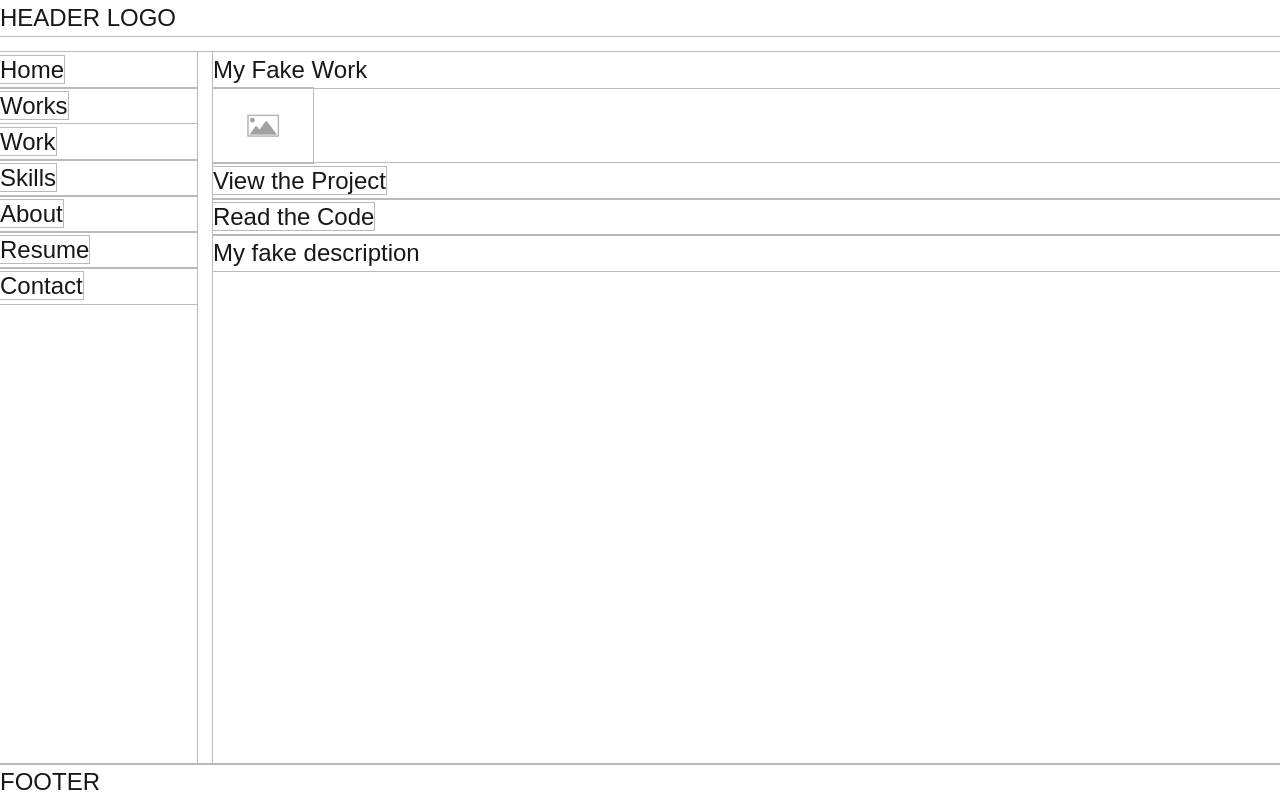
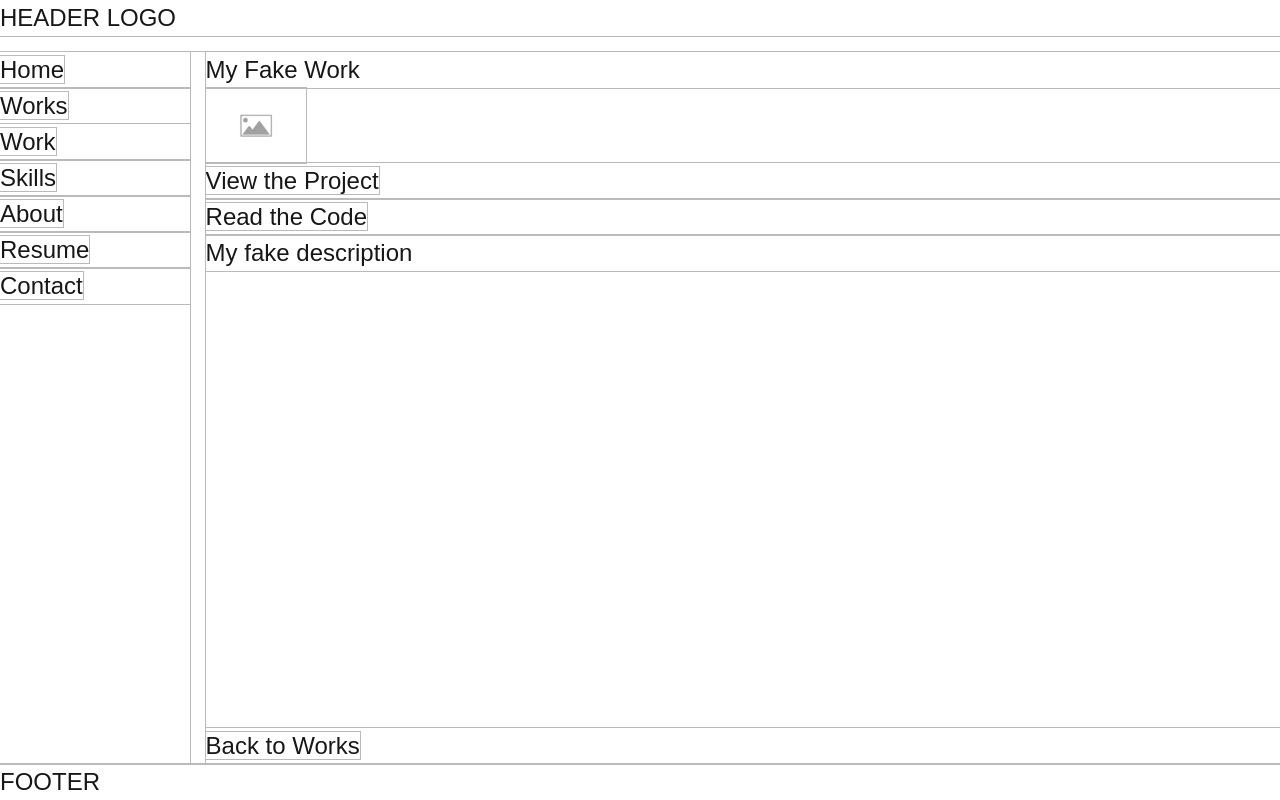
Before and after one commit to K-Zimny/portfolio4, a Next.js app: page /works/work in a window 1280 px wide. Built offline with nearby package versions, Linux system fonts and the light colour scheme.

Commit message:
Updates structure

```diff
--- a/src/app/globals.css
+++ b/src/app/globals.css
@@ -9,11 +9,17 @@
   --space-lg: 2rem;
 
   --main-nav-flex-direction: row;
+  --main-nav-main-width: 85%;
+  --main-nav-nav-width: 15%;
+
   --works-grid-cols: repeat(3, 1fr);
 }
 
 @media (max-width: 1200px) {
   :root {
+    --main-nav-main-width: 75%;
+    --main-nav-nav-width: 25%;
+
     --works-grid-cols: repeat(2, 1fr);
   }
 }
@@ -21,6 +27,9 @@
 @media (max-width: 768px) {
   :root {
     --main-nav-flex-direction: column;
+    --main-nav-main-width: 100%;
+    --main-nav-nav-width: 100%;
+
     --works-grid-cols: repeat(1, 1fr);
   }
 }
--- a/src/components/home/Home.jsx
+++ b/src/components/home/Home.jsx
@@ -1,8 +1,9 @@
+import style from "@/components/home/home.module.css";
 import Link from "next/link";
 
 export default function Home() {
   return (
-    <>
+    <div id={style.home}>
       <h1>Name</h1>
       <p>Position</p>
       <p>
@@ -22,6 +23,6 @@ export default function Home() {
           <Link href="/contact">Contact</Link>
         </li>
       </ul>
-    </>
+    </div>
   );
 }
--- /dev/null
+++ b/src/components/home/home.module.css
@@ -0,0 +1,3 @@
+#home > * {
+  margin-bottom: var(--space-md);
+}
--- a/src/components/mainnav/mainnav.module.css
+++ b/src/components/mainnav/mainnav.module.css
@@ -6,10 +6,12 @@
   gap: var(--space-md);
 
   nav {
-    flex-grow: 1;
+    /* flex-grow: 1; */
+    width: var(--main-nav-nav-width);
   }
 
   main {
-    flex-grow: 8;
+    /* flex-grow: 8; */
+    width: var(--main-nav-main-width);
   }
 }
--- a/src/components/works/work/Work.jsx
+++ b/src/components/works/work/Work.jsx
@@ -13,6 +13,7 @@ const fakework = {
 
 export default function Work() {
   return (
+    <div id={style["work-container"]}>
       <div id={style.work}>
         <h1>{fakework.title}</h1>
         <Image
@@ -32,5 +33,9 @@ export default function Work() {
 
         <p>{fakework.description}</p>
       </div>
+      <div>
+        <Link href="/works">Back to Works</Link>
+      </div>
+    </div>
   );
 }
--- a/src/components/works/work/work.module.css
+++ b/src/components/works/work/work.module.css
@@ -0,0 +1,6 @@
+#work-container {
+  height: 100%;
+  display: flex;
+  flex-direction: column;
+  justify-content: space-between;
+}
--- a/src/components/works/works.module.css
+++ b/src/components/works/works.module.css
@@ -4,3 +4,7 @@
   gap: var(--space-lg);
   margin-block: var(--space-lg);
 }
+
+.work {
+  aspect-ratio: 1/1;
+}
```
Also changed, not shown: src/components/works/Works.jsx (+12 -10 lines). Lines whose indentation alone changed are shown as unchanged.
